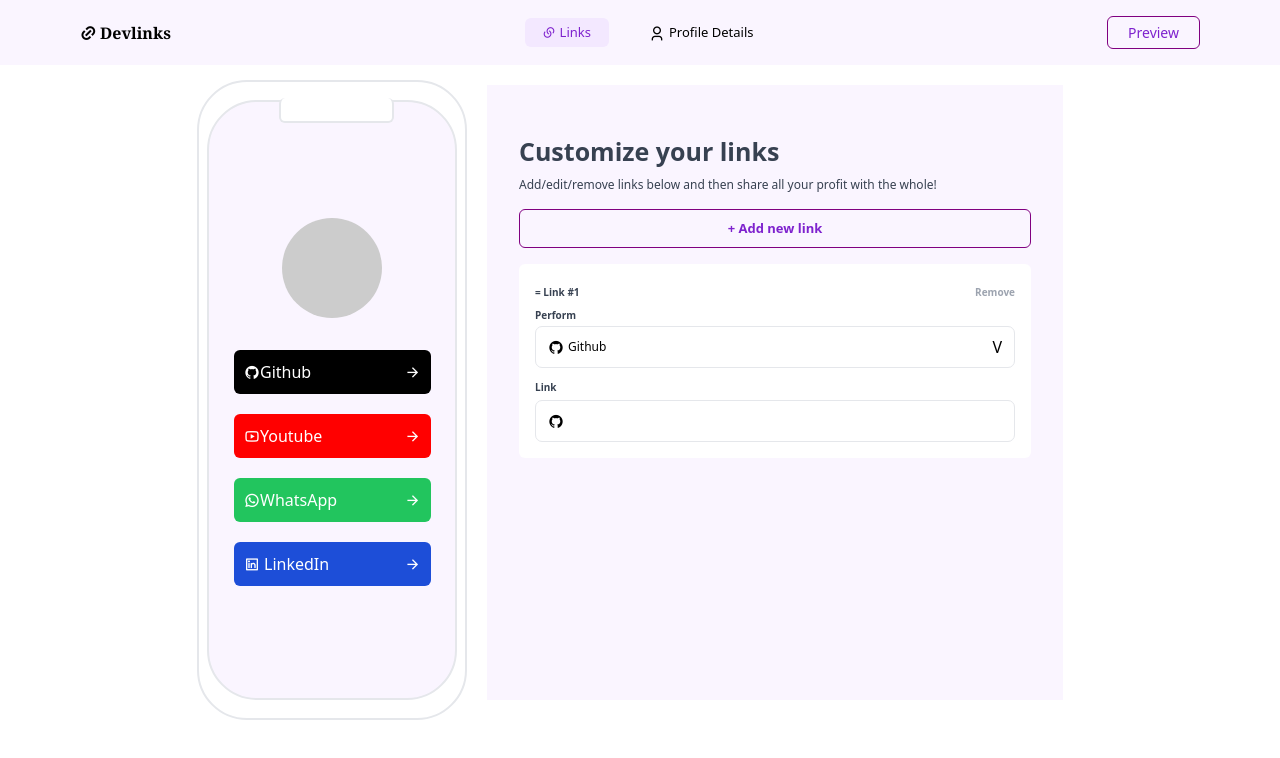
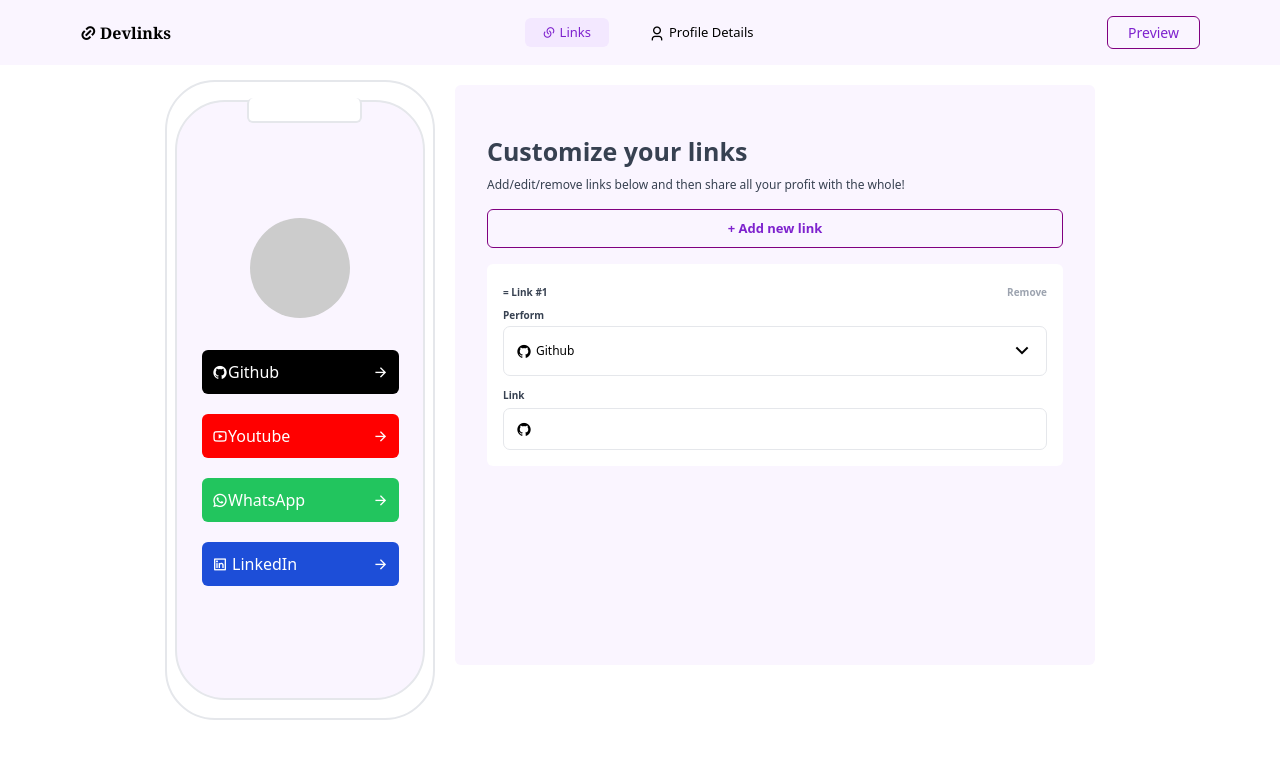
Before and after one commit to Niffer-dev/link-tree, a React (Vite) app: page / in a window 1280 px wide. Both pictures are taken after a click on the button "+ Add new link". Shown: the top 758 px of the page. Built offline with nearby package versions, Linux system fonts and the light colour scheme.

Commit message:
smol editingsss

```diff
--- a/src/components/customizelinks/Customizelinks.jsx
+++ b/src/components/customizelinks/Customizelinks.jsx
@@ -30,11 +30,13 @@
                         </div>
 
                         <div>
-                            <p onClick={(e) => {
+                            <i onClick={(e) => {
                                 e.stopPropagation();
                                 setLinksDropDown(!linksDropDown)
                                 console.log("hello");
-                            }} className='cursor-pointer'>V</p>
+                            }} className='text-black ' class="ri-arrow-down-s-line cursor-pointer text-2xl"
+                            ></i>
+                            {/* <p className='cursor-pointer'>V</p> */}
 
                             {
                                 linksDropDown &&
@@ -72,16 +74,18 @@
 
   return (
     <>
-        <div className='px-[2rem] py-[2rem] w-[45%] m-5 bg-purple-50'>
+        <div className='px-[2rem] py-[2rem] w-[50%] h-[580px] m-5 bg-purple-50 rounded-md'>
             <div className='py-[1rem] rounded-md shadow-gray-500'>
                 <h2 className='font-bold text-[25px] text-gray-700'>Customize your links</h2>
                 <p className='text-[12px] pb-[15px] pt-[5px] text-gray-700'>Add/edit/remove links below and then share all your profit with the whole!</p>
                 <button onClick={handleCreateTemplateDiv} className='text-[13px] font-bold text-purple-700 w-[100%] py-[9px] px-[20px] rounded-[6px]' style={{border: '1px solid purple'}}> + Add new link</button>
             </div>
 
-            {templateDivs.map((templateDiv, index) => (
-                <div key={index}>{templateDiv}</div>
-            ))}
+            <div className='container max-h-[390px] overflow-y-auto'>
+                {templateDivs.map((templateDiv, index) => (
+                    <div key={index}>{templateDiv}</div>
+                ))}
+            </div>
         </div>
     </>
   )
--- /dev/null
+++ b/src/components/dropdown/Dropdown.jsx
@@ -0,0 +1,28 @@
+import React, { useState } from 'react';
+
+const Dropdown = () => {
+  const [isOpen, setIsOpen] = useState(false);
+
+  const toggleDropdown = () => {
+    setIsOpen(!isOpen);
+  };
+
+  return (
+    <div className="relative">
+      <button onClick={toggleDropdown} className="border px-4 py-2 bg-gray-200">
+        Toggle Dropdown
+      </button>
+      {isOpen && (
+        <div className="absolute top-full left-0 mt-1 bg-white border border-gray-300 shadow-md">
+          <ul>
+            <li className="px-4 py-2">Option 1</li>
+            <li className="px-4 py-2">Option 2</li>
+            <li className="px-4 py-2">Option 3</li>
+          </ul>
+        </div>
+      )}
+    </div>
+  );
+};
+
+export default Dropdown;
```
